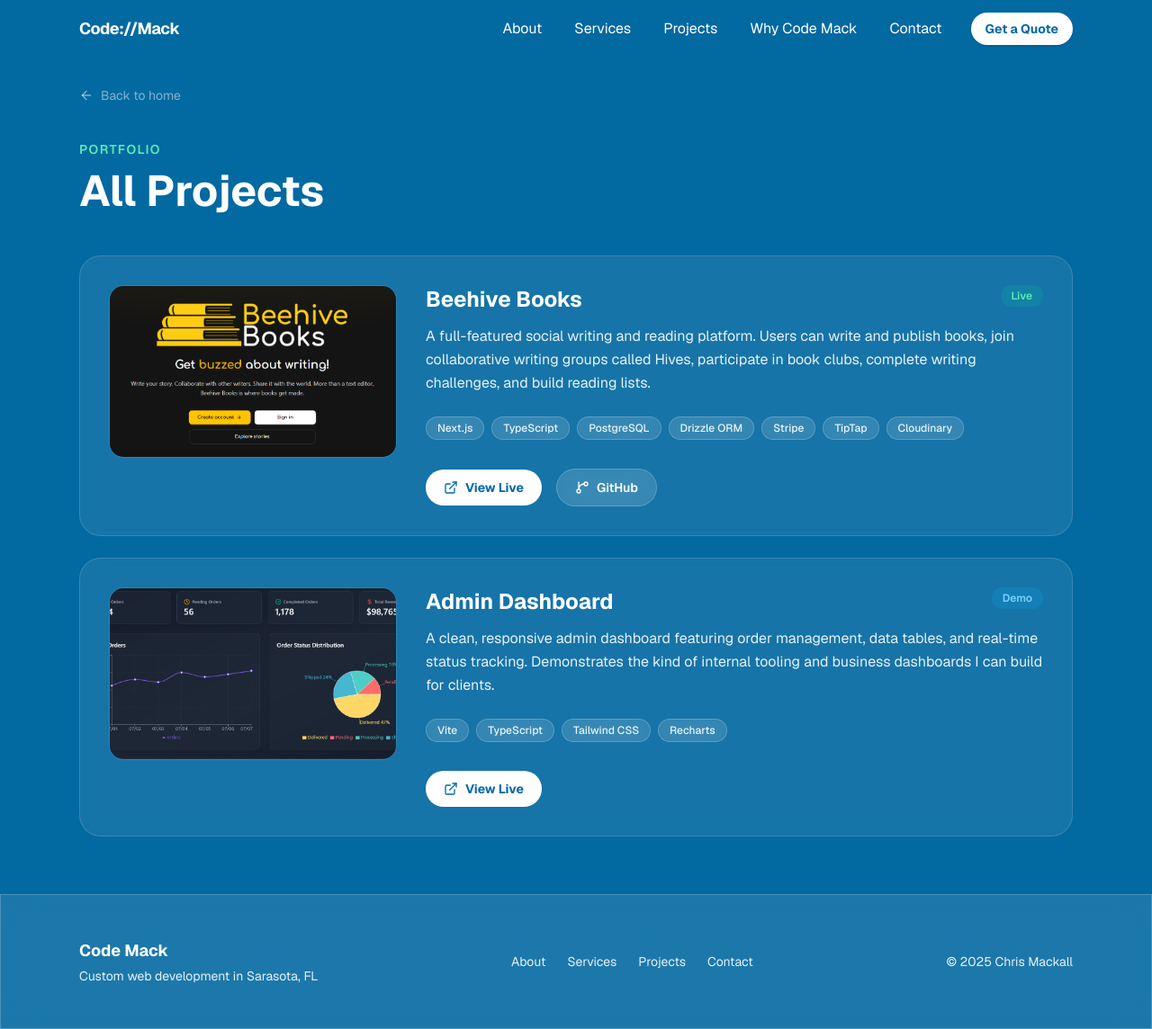
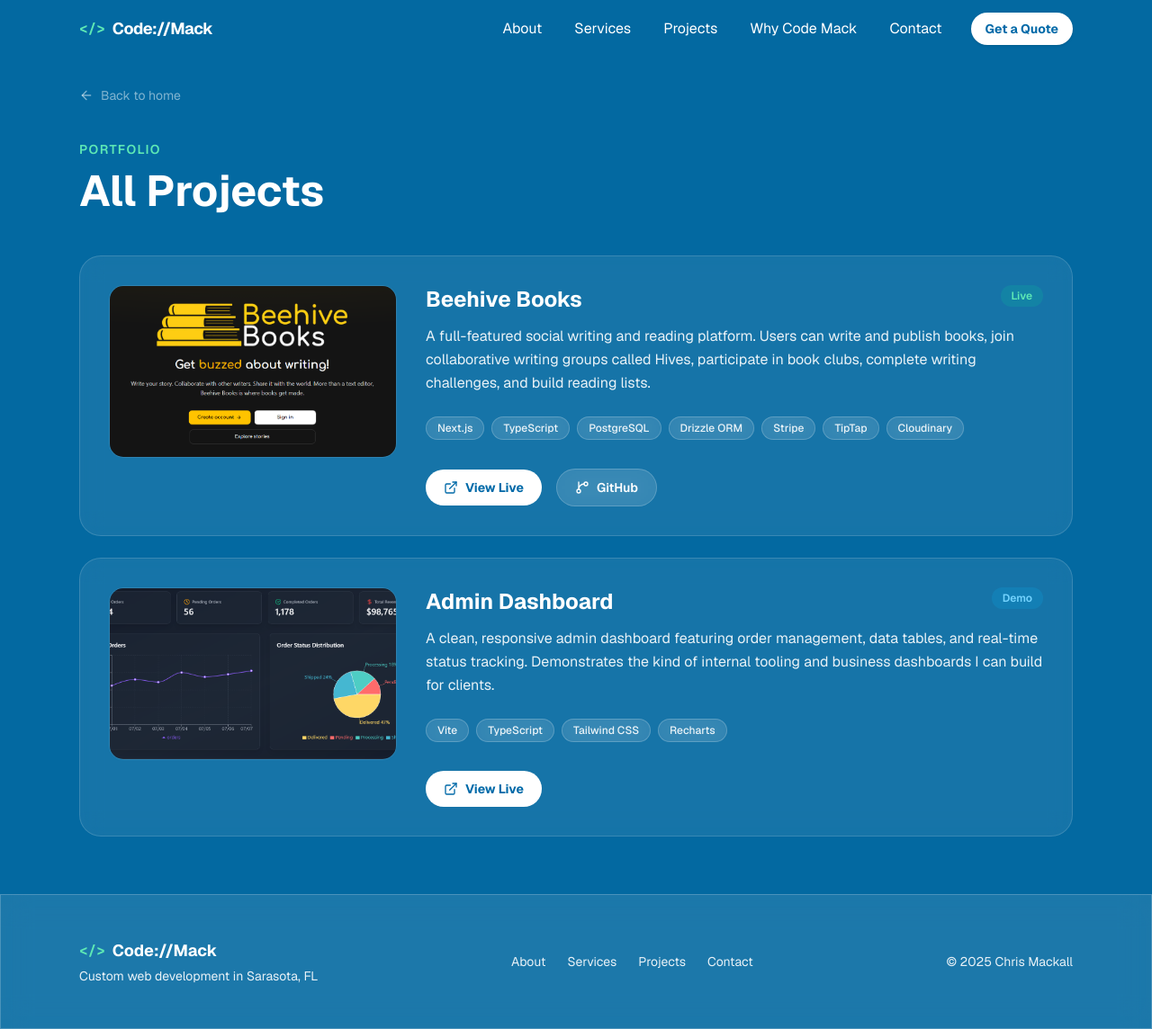
Before and after one commit to Cremacious/code-mack, a Next.js app: page /projects in a window 1280 px wide. Shown: the whole page at 90% size. Built offline with nearby package versions, Linux system fonts and the light colour scheme.

Commit message:
Added Logo

```diff
--- a/src/components/layout/footer.tsx
+++ b/src/components/layout/footer.tsx
@@ -5,7 +5,10 @@ export function Footer() {
       <div className="max-w-6xl mx-auto px-6 py-12">
         <div className="flex flex-col md:flex-row items-center justify-between gap-6">
           <div>
-            <p className="text-lg font-bold text-white">Code Mack</p>
+            <div className="flex items-center gap-2">
+              <span className="text-emerald-300 font-bold text-base font-mono">&lt;/&gt;</span>
+              <span className="text-lg font-bold text-white">Code://Mack</span>
+            </div>
             <p className="text-sm text-white/90 mt-1">Custom web development in Sarasota, FL</p>
           </div>
           <nav className="flex items-center gap-6">
--- a/src/components/layout/navbar.tsx
+++ b/src/components/layout/navbar.tsx
@@ -32,8 +32,9 @@ export function Navbar() {
       )}
     >
       <div className="max-w-6xl mx-auto px-6 h-16 flex items-center justify-between">
-        <a href="#" className="text-lg font-bold text-white tracking-tight hover:text-white/80 transition-colors">
-          Code://Mack
+        <a href="#" className="flex items-center gap-2 hover:opacity-80 transition-opacity">
+          <span className="text-emerald-300 font-bold text-base font-mono">&lt;/&gt;</span>
+          <span className="text-lg font-bold text-white tracking-tight">Code://Mack</span>
         </a>
 
         <nav className="hidden md:flex items-center gap-1">
```
